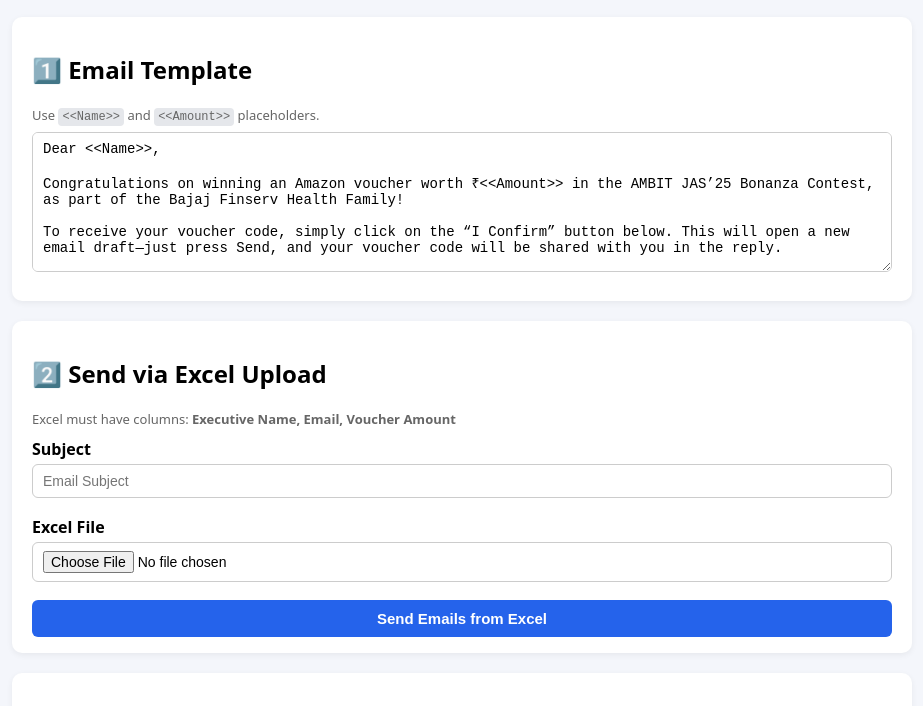
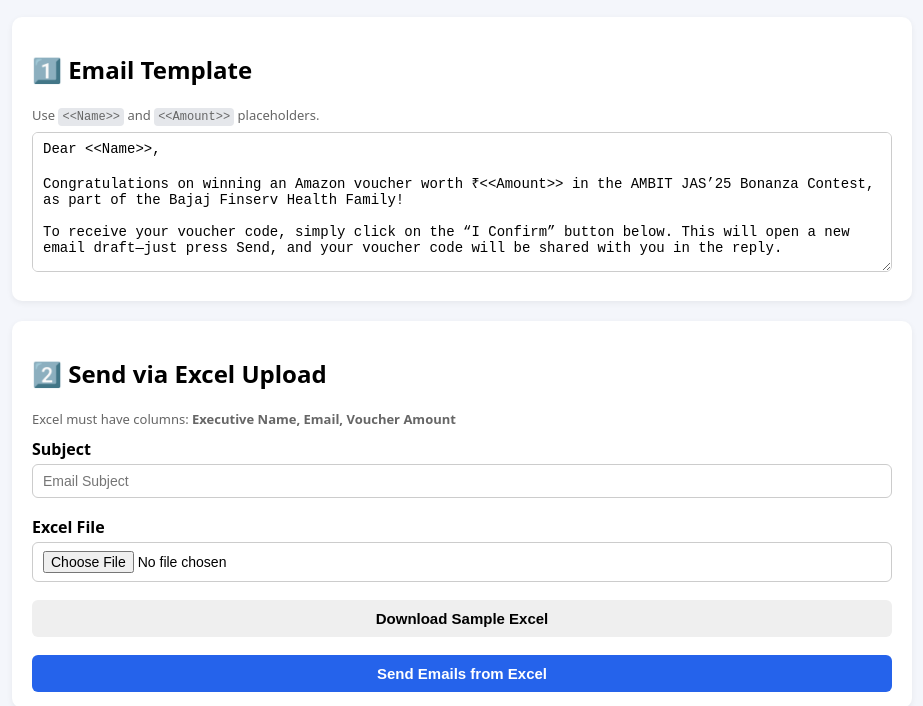
Before and after one commit to Shambhu7714/bulk-mail-send-, a plain HTML site: page frontend/index.html in a window 1280 px wide. Shown: the part 94-800 px from the top of the page, without its empty margins (178-1101 px from the left). Drawn offline with Linux system fonts and the light colour scheme.

Commit message:
Add README and sample Excel download

```diff
--- a/frontend/index.html
+++ b/frontend/index.html
@@ -41,7 +41,10 @@ Team Bajaj Finserv Health
       <label class="label">Excel File</label>
       <input type="file" id="excelFile" class="input">
 
-      <button onclick="sendExcel()" class="button primary">Send Emails from Excel</button>
+      <div style="display:flex;gap:8px;align-items:center;flex-wrap:wrap;">
+        <button onclick="downloadExcel()" class="button">Download Sample Excel</button>
+        <button onclick="sendExcel()" class="button primary">Send Emails from Excel</button>
+      </div>
     </div>
 
     <div class="card">
--- a/frontend/script.js
+++ b/frontend/script.js
@@ -85,3 +85,25 @@ async function sendManual() {
     output.textContent = "Error: " + err;
   }
 }
+
+// Download a CSV template that Excel can open
+function downloadExcel() {
+  const headers = ['Executive Name', 'Email', 'Voucher Amount'];
+  const rows = [
+    ['Rahul Sharma', 'rahul@example.com', '500'],
+    ['Priya Singh', 'priya@example.com', '1000']
+  ];
+
+  const escapeCell = (cell) => '"' + String(cell).replace(/"/g, '""') + '"';
+  const csv = [headers, ...rows].map(r => r.map(escapeCell).join(',')).join('\r\n');
+
+  const blob = new Blob([csv], { type: 'text/csv;charset=utf-8;' });
+  const url = URL.createObjectURL(blob);
+  const a = document.createElement('a');
+  a.href = url;
+  a.download = 'sample_voucher_template.csv';
+  document.body.appendChild(a);
+  a.click();
+  a.remove();
+  URL.revokeObjectURL(url);
+}
```
Also changed, not shown: 1 other file.
